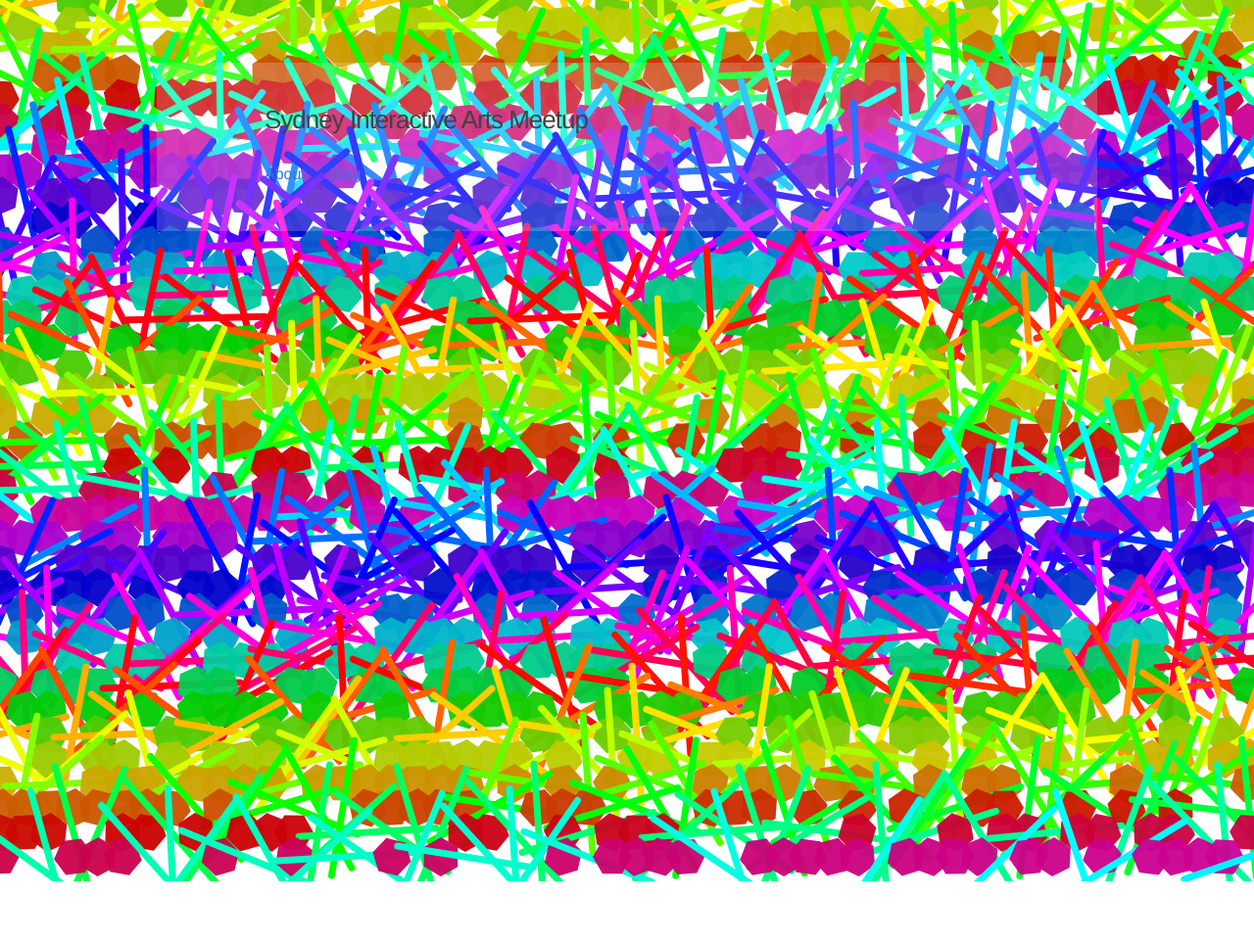
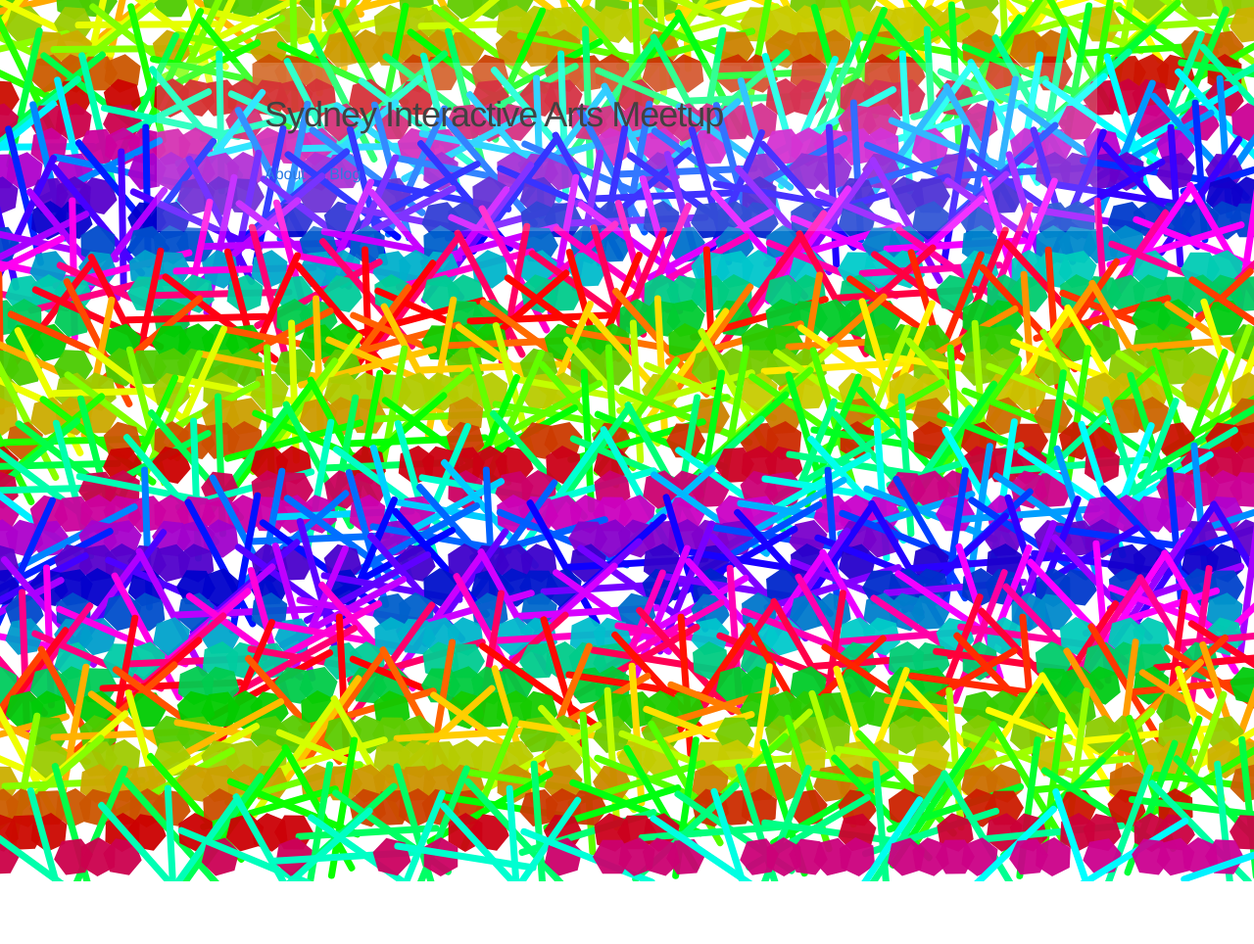
Before and after one commit to sydneyinteractivearts/sydneyinteractivearts.github.io, a Jekyll site: the page built from index.html, in a window 1280 px wide. Shown: the whole page at 98% size. Built offline with Jekyll 4.4.1, drawn with Linux system fonts in a browser that asks for light colours.

Commit message:
[scss]: Modify site header font size & line spacing

```diff
--- a/_sass/_layout.scss
+++ b/_sass/_layout.scss
@@ -9,8 +9,8 @@
 }
 
 .site-title {
-    font-size: 26px;
-    line-height: 56px;
+    font-size: 36px;
+    line-height: 46px;
     letter-spacing: -1px;
     margin-bottom: 0;
     float: left;
```
